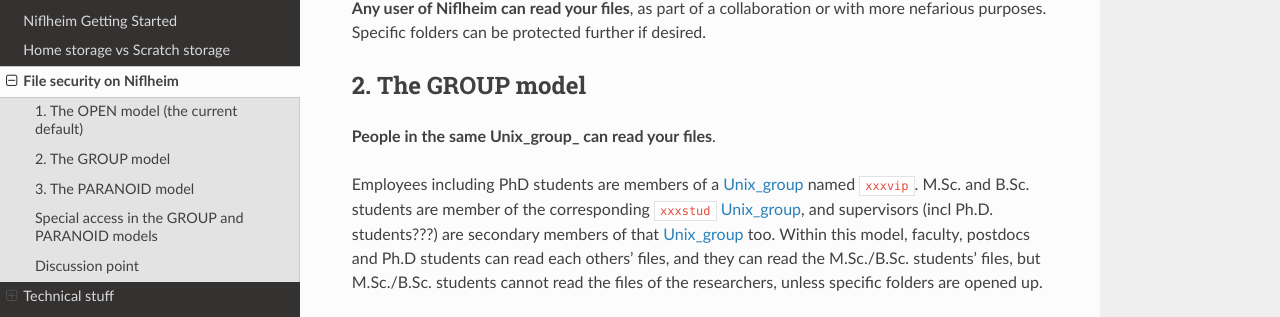
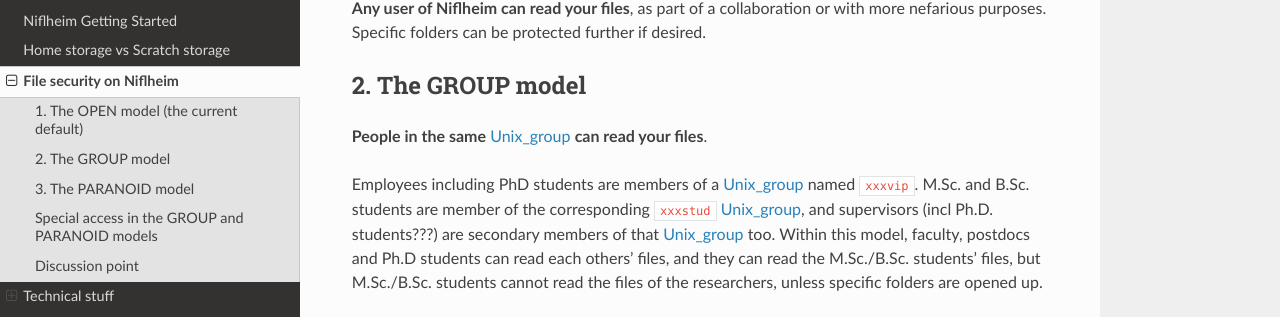
Before and after one commit to OleHolmNielsen/Niflheim_users, a Sphinx documentation site: the page built from docs/File_security_on_Niflheim.rst, in a window 1280 px wide and 900 px high, scrolled down 352 px. Shown: the part 131-448 px from the top of the window. Built offline with Sphinx 7.4.7 and the Read the Docs theme 3.1.0, drawn with Linux system fonts in a browser that asks for light colours.

Commit message:
Minor fix

```diff
--- a/docs/File_security_on_Niflheim.rst
+++ b/docs/File_security_on_Niflheim.rst
@@ -20,7 +20,7 @@ Specific folders can be protected further if desired.
 2. The GROUP model
 -------------------
 
-**People in the same Unix_group_ can read your files**.
+**People in the same** Unix_group_ **can read your files**.
 
 Employees including PhD students are members of a Unix_group_ named ``xxxvip``.
 M.Sc. and B.Sc. students are member of the corresponding ``xxxstud`` Unix_group_, and supervisors (incl Ph.D. students???) are secondary members of that Unix_group_ too.
```
